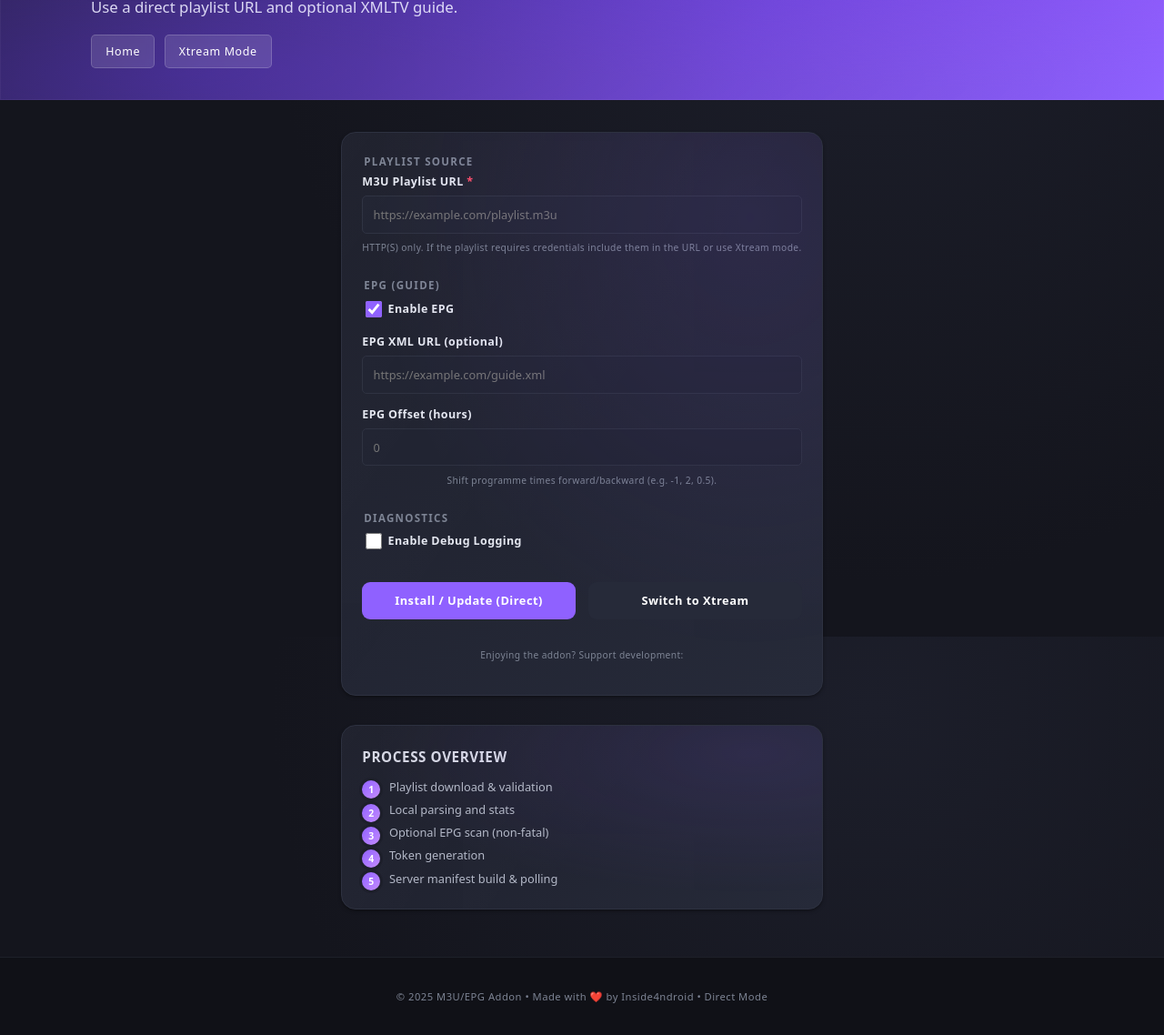
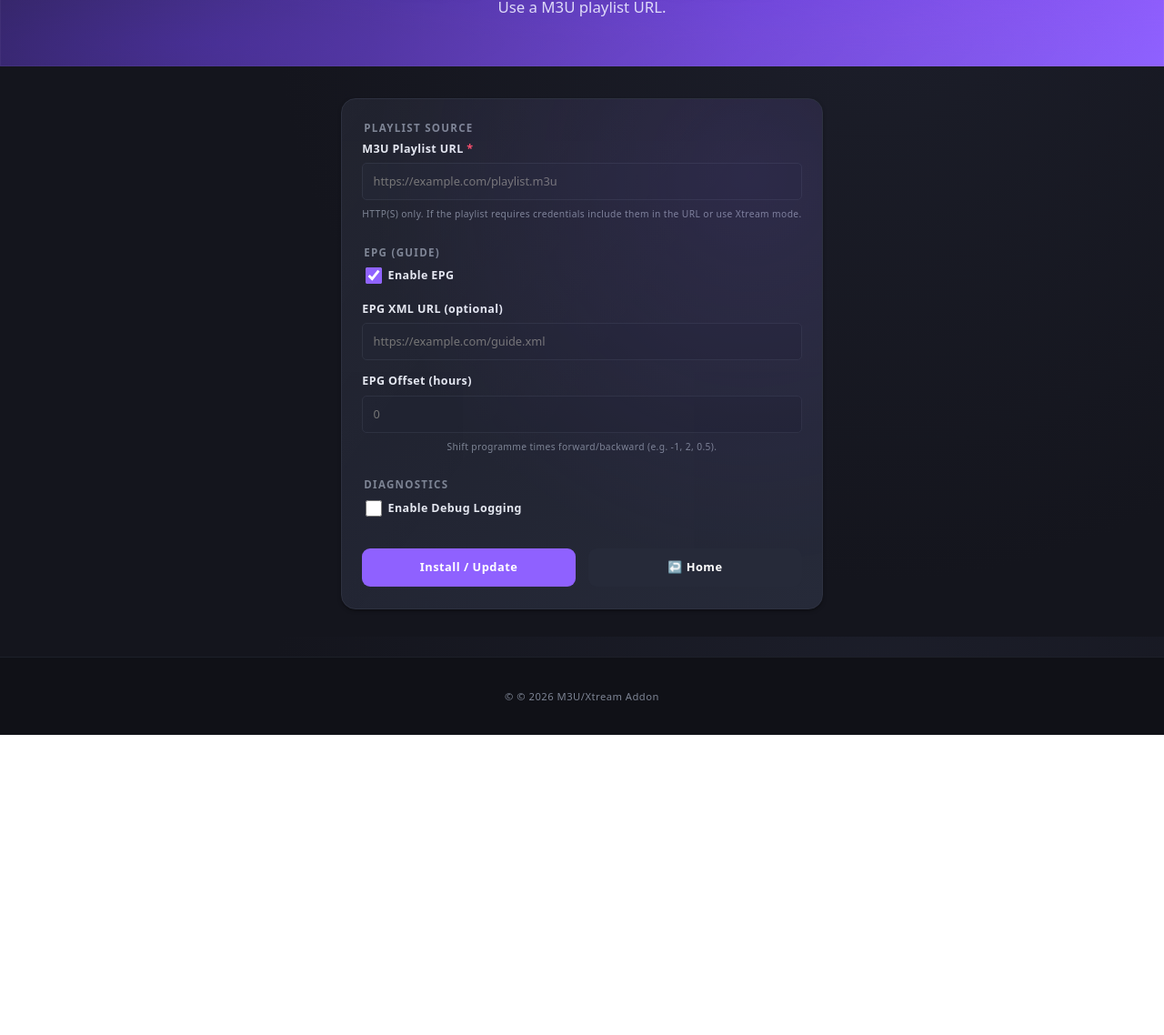
Before and after one commit to keskiskace/claudetesttmdb, a website: page src/html/direct-config.html in a window 1280 px wide. Shown: the part 100-1238 px from the top of the page at 91% size. After the commit the page ends 908 px from the top, so only its background shows below. Drawn offline with Linux system fonts and the light colour scheme.

Commit message:
Update direct-config.html

```diff
--- a/src/html/direct-config.html
+++ b/src/html/direct-config.html
@@ -2,7 +2,7 @@
 <html lang="en">
 <head>
     <meta charset="UTF-8">
-    <title>Direct Playlist Configuration • IPTV Addon</title>
+    <title>M3U Configuration</title>
     <meta name="viewport" content="width=device-width,initial-scale=1">
     <meta name="color-scheme" content="dark light">
     <link rel="stylesheet" href="/css/styles.css">
@@ -10,12 +10,8 @@
 <body class="page-config">
 <header class="site-header">
     <div class="inner">
-        <h1 class="app-title">Direct M3U / EPG</h1>
-        <p class="subtitle">Use a direct playlist URL and optional XMLTV guide.</p>
-        <nav class="top-nav">
-            <a href="/" class="nav-link">Home</a>
-            <a href="/html/xtream-config.html" class="nav-link">Xtream Mode</a>
-        </nav>
+        <center><h1 class="app-title">M3U Configuration</h1></center>
+        <center><p class="subtitle">Use a M3U playlist URL.</p></center>
     </div>
 </header>
 
@@ -56,41 +52,15 @@
         </fieldset>
 
         <div class="form-actions">
-            <button type="submit" class="btn primary wide">Install / Update (Direct)</button>
-            <a href="/html/xtream-config.html" class="btn subtle">Switch to Xtream</a>
-        </div>
-        <div class="donate-inline under-form">
-            <p class="hint" style="margin:.4rem 0 .6rem;">Enjoying the addon? Support development:</p>
-            <script type="text/javascript"
-                    src="https://cdnjs.buymeacoffee.com/1.0.0/button.prod.min.js"
-                    data-name="bmc-button"
-                    data-slug="K3QSoR2"
-                    data-color="#BD5FFF"
-                    data-emoji="☕"
-                    data-font="Cookie"
-                    data-text="Buy me a coffee"
-                    data-outline-color="#000000"
-                    data-font-color="#ffffff"
-                    data-coffee-color="#FFDD00">
-            </script>
+            <button type="submit" class="btn primary wide">Install / Update</button>
+            <a href="/" class="btn subtle">↩️ Home</a>
         </div>
     </form>
-
-    <section class="info-panel">
-        <h3>Process Overview</h3>
-        <ol class="steps">
-            <li>Playlist download & validation</li>
-            <li>Local parsing and stats</li>
-            <li>Optional EPG scan (non-fatal)</li>
-            <li>Token generation</li>
-            <li>Server manifest build & polling</li>
-        </ol>
-    </section>
 </main>
 
 <footer class="site-footer">
     <div class="inner">
-        <p>&copy; 2025 M3U/EPG Addon • Made with ❤️ by Inside4ndroid • Direct Mode</p>
+        <p>&copy; © 2026 M3U/Xtream Addon</p>
     </div>
 </footer>
 
```
